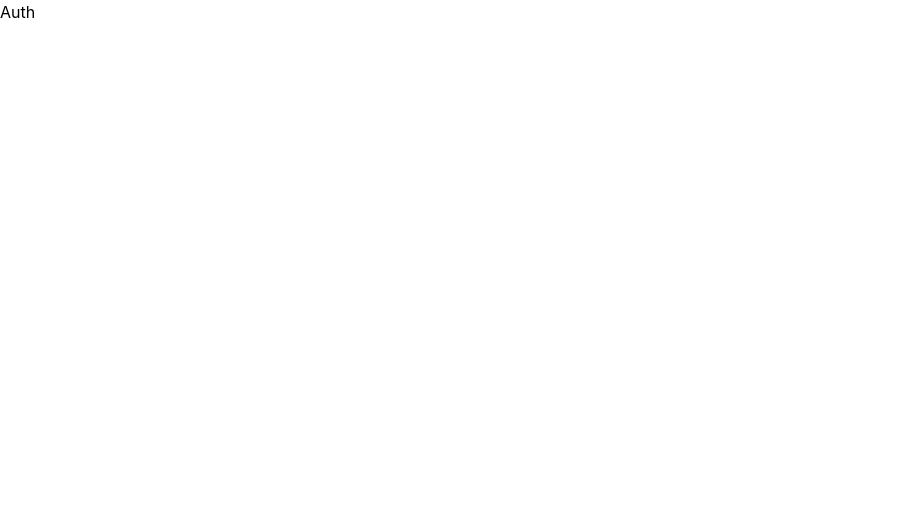
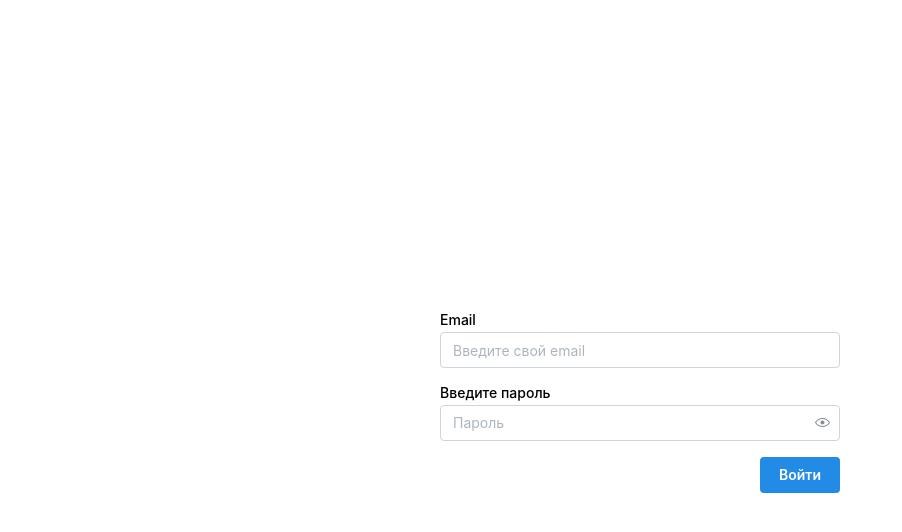
Before and after one commit to Tifftal/AtomHack-Final-frontend, a React (Vite) app: page / in a window 1280 px wide. Shown: the top 532 px of the page, without its empty margins (0-902 px from the left). Built offline with nearby package versions, Linux system fonts and the light colour scheme.

Commit message:
auth and types

```diff
--- a/package.json
+++ b/package.json
@@ -11,6 +11,7 @@
   },
   "dependencies": {
     "@mantine/core": "^7.6.2",
+    "@mantine/form": "^7.6.2",
     "@mantine/hooks": "^7.6.2",
     "react": "^18.2.0",
     "react-dom": "^18.2.0",
--- /dev/null
+++ b/src/enteties/session/model/index.ts
@@ -0,0 +1,3 @@
+export type Session = {
+    Cookie: string;
+}
--- a/src/pages/Auth/Auth.tsx
+++ b/src/pages/Auth/Auth.tsx
@@ -1,9 +1,41 @@
+import { TextInput, Button, Group, PasswordInput } from "@mantine/core";
+import { useForm } from "@mantine/form";
+import s from "./auth.module.scss"
 const Auth = () => {
-    return (
-        <div>
-            Auth
-        </div>
-    )
-}
+
+  const auth = useForm({
+    initialValues: {
+      email: "",
+      password: "",
+    },
+
+    validate: {
+        email: (value) => (/^\S+@\S+$/.test(value) ? null : 'Неверный email'),
+        password: (value) => (value.length > 5 ? null : 'Пароль слишком короткий'),
+    },
+  });
+  return (
+    <div className={s.content}>
+      <form className={s.form} onSubmit={auth.onSubmit((values) => console.log(values))}>
+        <TextInput
+          label="Email"
+          placeholder="Введите свой email"
+          {...auth.getInputProps("email")}
+        />
+
+        <PasswordInput
+          mt="sm"
+          label="Введите пароль"
+          placeholder="Пароль"
+          {...auth.getInputProps("password")}
+        />
+
+        <Group justify="flex-end" mt="md">
+          <Button type="submit">Войти</Button>
+        </Group>
+      </form>
+    </div>
+  );
+};
 
 export default Auth;
--- /dev/null
+++ b/src/pages/Auth/auth.module.scss
@@ -0,0 +1,12 @@
+.content {
+ display: flex;
+ justify-content: center;
+ align-items: center;
+ justify-items: center;
+ height: 100vh;
+}
+
+.form {
+    min-width: 400px;
+    align-content: center;
+}
--- /dev/null
+++ b/src/shared/config/index.ts
@@ -0,0 +1 @@
+export const API_URL = ""
```
Also changed, not shown: src/enteties/session/api/index.ts (added, +13 -0 lines), src/enteties/user/api/index.ts (added, +13 -0 lines), src/enteties/user/model/index.ts (added, +9 -0 lines), 1 other file (tests, documents, lock files or other folders).
